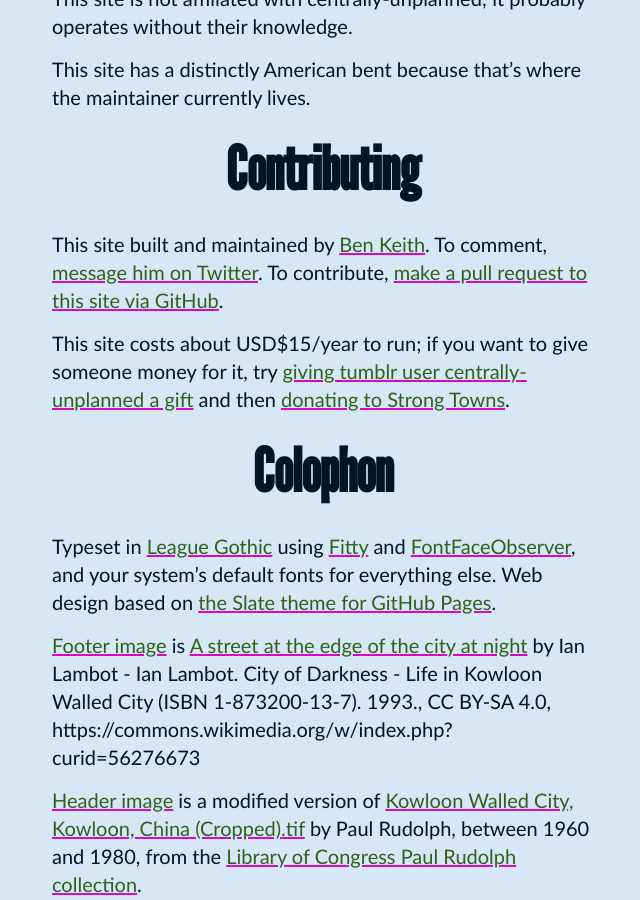
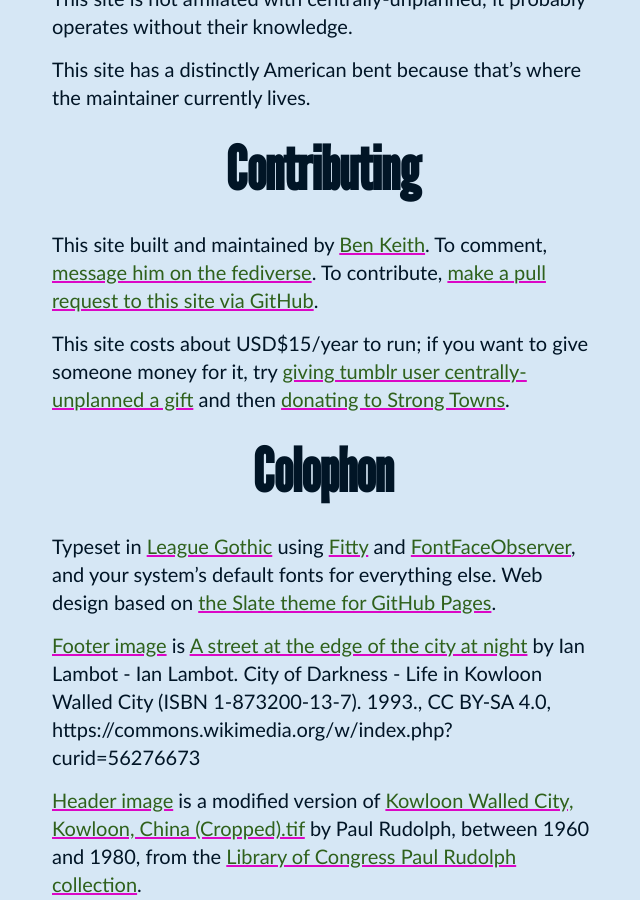
Before and after one commit to benlk/kowloon-manifesto, a Jekyll site: the page built from about.md, in a window 1280 px wide and 900 px high, scrolled down 1231 px. Shown: the whole window, without its empty margins (317-957 px from the left). Built offline with Jekyll 4.4.1, drawn with Linux system fonts in a browser that asks for light colours; our own code applies the rules of GitHub Pages for plain Markdown files; part of the change alters nothing that is shown.

Commit message:
replace Twitter with urbanists.social link; add verification for Mastodon

```diff
--- a/_includes/head-custom-google-analytics.html
+++ /dev/null
@@ -1,10 +0,0 @@
-{% if site.google_analytics %}
-  <script>
-    (function(i,s,o,g,r,a,m){i['GoogleAnalyticsObject']=r;i[r]=i[r]||function(){
-    (i[r].q=i[r].q||[]).push(arguments)},i[r].l=1*new Date();a=s.createElement(o),
-            m=s.getElementsByTagName(o)[0];a.async=1;a.src=g;m.parentNode.insertBefore(a,m)
-        })(window,document,'script','//www.google-analytics.com/analytics.js','ga');
-    ga('create', '{{ site.google_analytics }}', 'auto');
-    ga('send', 'pageview');
-  </script>
-{% endif %}
--- a/_includes/head-custom.html
+++ b/_includes/head-custom.html
@@ -1,9 +1,9 @@
 <!-- start custom head snippets, customize with your own _includes/head-custom.html file -->
 
 <!-- Setup Google Analytics -->
-{% include head-custom-google-analytics.html %}
 
 <!-- You can set your favicon here -->
 <!-- link rel="shortcut icon" type="image/x-icon" href="{{ '/favicon.ico' | relative_url }}" -->
 
 <!-- end custom head snippets -->
+<link href="https://urbanists.social/@benlk" rel="me">
--- a/about.md
+++ b/about.md
@@ -10,7 +10,7 @@ This site has a distinctly American bent because that's where the maintainer cur
 
 ## Contributing
 
-This site built and maintained by [Ben Keith](https://github.com/benlk/). To comment, [message him on Twitter](https://twitter.com/benlkeith/). To contribute, [make a pull request to this site via GitHub](https://github.com/benlk/kowloon-manifesto/).
+This site built and maintained by [Ben Keith](https://github.com/benlk/). To comment, [message him on the fediverse](https://urbanists.social/@benlk). To contribute, [make a pull request to this site via GitHub](https://github.com/benlk/kowloon-manifesto/).
 
 This site costs about USD$15/year to run; if you want to give someone money for it, try [giving tumblr user centrally-unplanned a gift](https://centrally-unplanned.tumblr.com) and then [donating to Strong Towns](https://www.strongtowns.org/).
 
```
